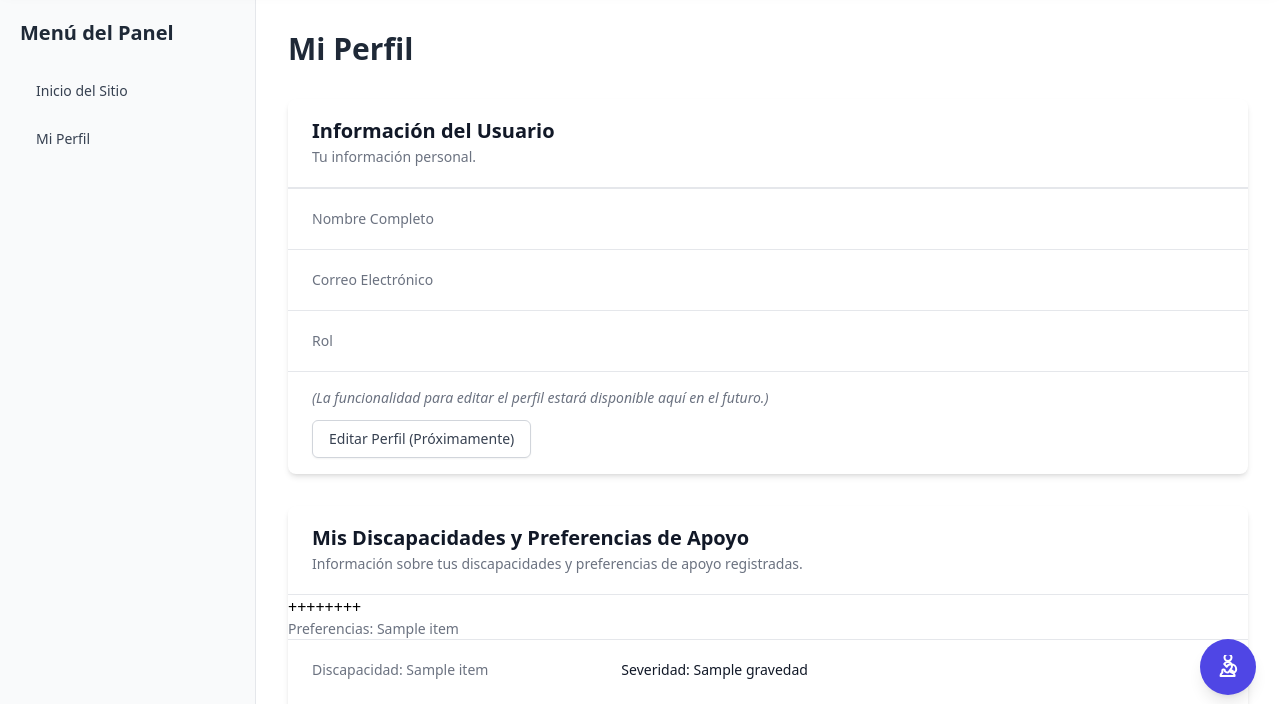
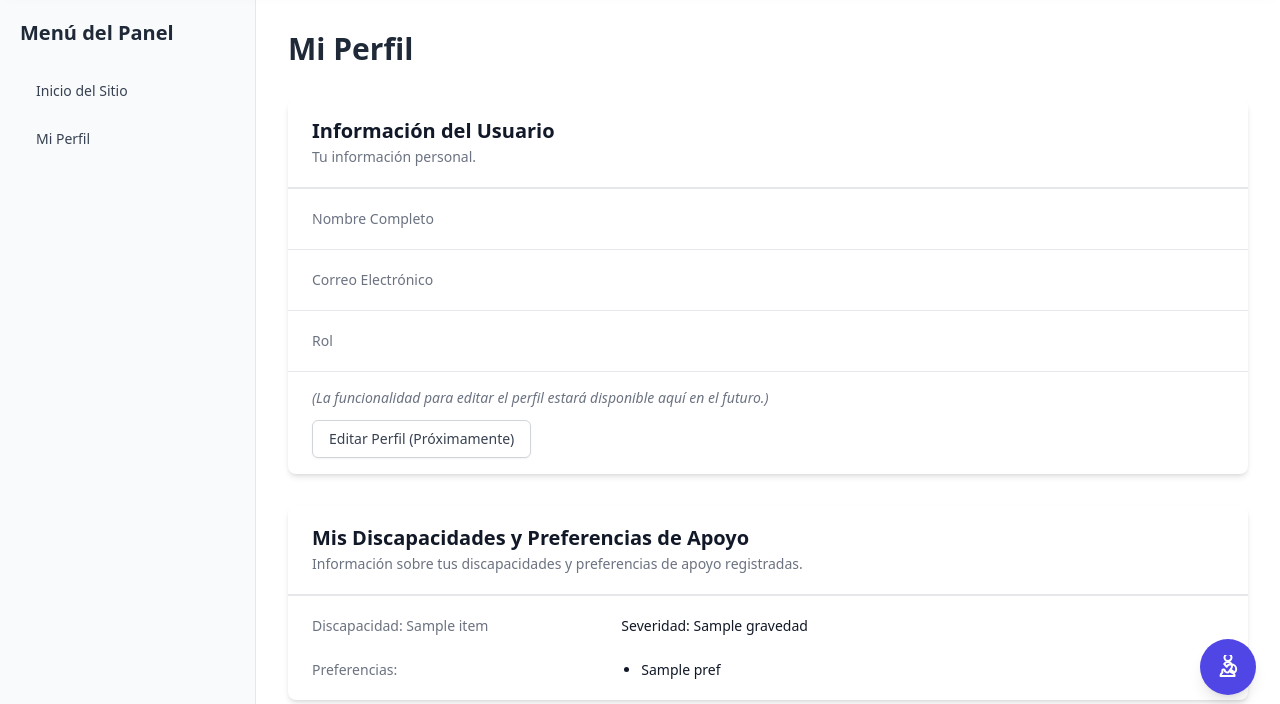
Before and after one commit to dpalominoj/voluntariado-f, a Flask app: template view/templates/dashboards/profile.html in a window 1280 px wide. Shown: the part 81-785 px from the top of the page. Run offline with Flask 3, Linux system fonts and the light colour scheme; the template is opened without the code that fills it: most values are stand-ins (such as "Sample title", 1, 10 or a date in 2020); some libraries are stand-ins or nearby versions.

Commit message:
Update profile.html

```diff
--- a/view/templates/dashboards/profile.html
+++ b/view/templates/dashboards/profile.html
@@ -48,7 +48,7 @@
             <p class="mt-1 max-w-2xl text-sm text-gray-500">
                 Información sobre tus discapacidades y preferencias de apoyo registradas.
             </p>
-        </div> ++++++++<dt class="text-sm font-medium text-gray-500">Preferencias: {{ item.nombre }}</dt>
+        </div>
         <div class="border-t border-gray-200 px-4 py-5 sm:p-0">
             {% if user_disabilities_data %}
                 <dl class="sm:divide-y sm:divide-gray-200">
```
